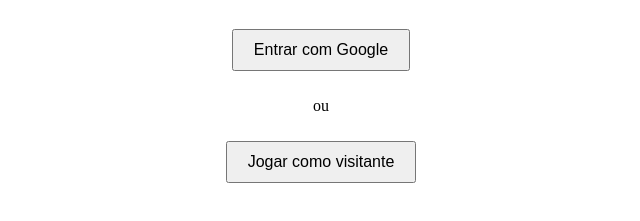
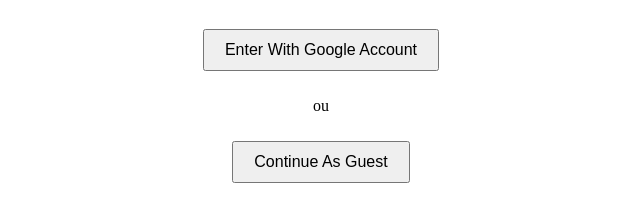
Before and after one commit to pak0st/MegaPathh, a plain HTML site: page login.html in a window 1280 px wide. Shown: the part 101-322 px from the top of the page, without its empty margins (319-959 px from the left). Drawn offline with Linux system fonts and the light colour scheme.

Commit message:
translate login

```diff
--- a/login.html
+++ b/login.html
@@ -20,11 +20,11 @@
     <h1>Welcome To MegaPath</h1>
     <!-- Google login button
          Кнопка входа через Google -->
-    <button id="google-login">Entrar com Google</button>
+    <button id="google-login">Enter With Google Account</button>
     <p>ou</p>
     <!-- Guest access button
          Кнопка гостевого доступа -->
-    <button onclick="continueAsGuest()">Jogar como visitante</button>
+    <button onclick="continueAsGuest()">Continue As Guest</button>
   </div>
 
   <!-- Import authentication handler module
```
